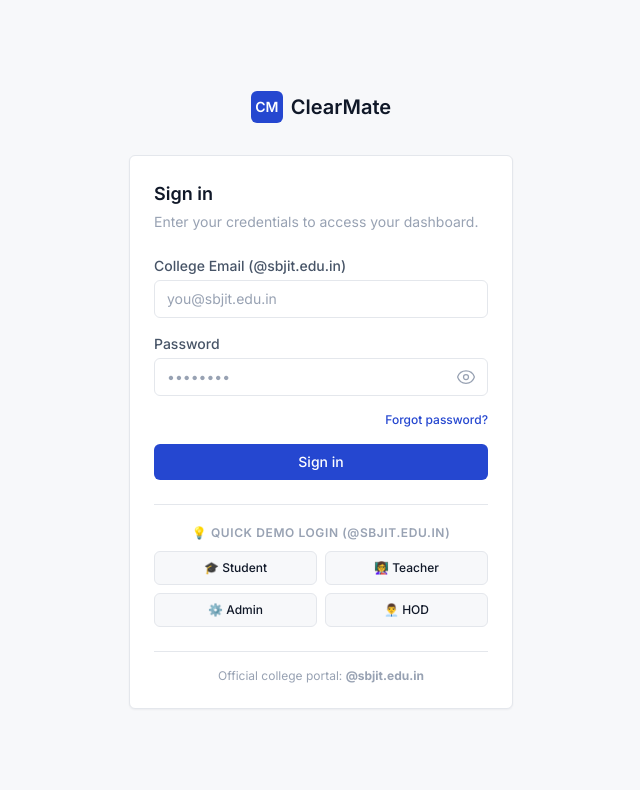
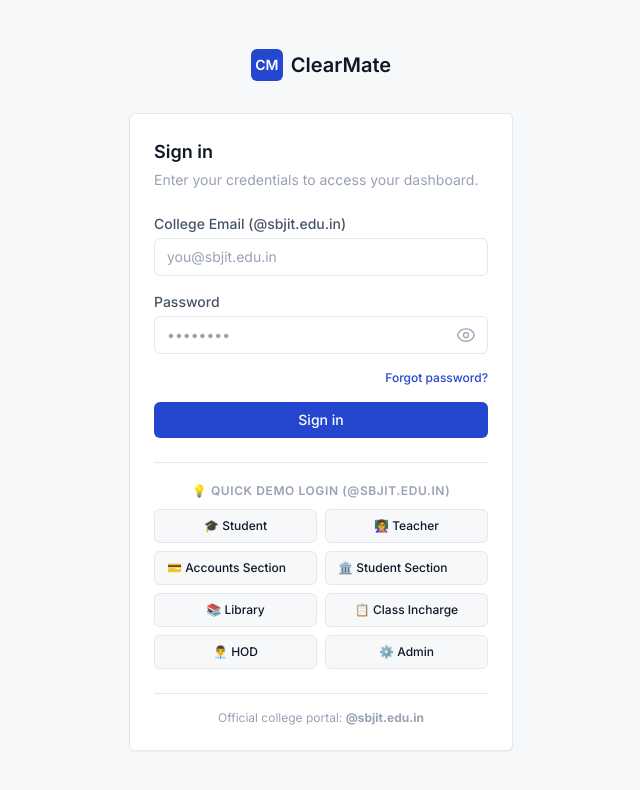
Before and after one commit to Ashutosh18457/CLEARMATE_AI-driven-clearance-system, a React (Vite) app in the folder client/: page /login in a window 1280 px wide. Shown: the top 790 px of the page, without its empty margins (319-959 px from the left). Built offline with nearby package versions, Linux system fonts and the light colour scheme.

Commit message:
feat: add quick demo logins for account section and student section

```diff
--- a/client/src/pages/LoginPage.jsx
+++ b/client/src/pages/LoginPage.jsx
@@ -279,10 +279,31 @@ export default function LoginPage() {
               </button>
               <button
                 type="button"
-                onClick={() => { setEmail('admin@sbjit.edu.in'); setPassword('Password123!'); }}
+                onClick={() => { setEmail('accounts@sbjit.edu.in'); setPassword('Password123!'); }}
+                className="py-2 px-3 bg-canvas hover:bg-surface-hover border border-border-subtle text-ink-primary rounded-md text-xs font-medium transition-all text-left"
+              >
+                💳 Accounts Section
+              </button>
+              <button
+                type="button"
+                onClick={() => { setEmail('student_section@sbjit.edu.in'); setPassword('Password123!'); }}
+                className="py-2 px-3 bg-canvas hover:bg-surface-hover border border-border-subtle text-ink-primary rounded-md text-xs font-medium transition-all text-left"
+              >
+                🏛️ Student Section
+              </button>
+              <button
+                type="button"
+                onClick={() => { setEmail('library@sbjit.edu.in'); setPassword('Password123!'); }}
                 className="py-2 px-3 bg-canvas hover:bg-surface-hover border border-border-subtle text-ink-primary rounded-md text-xs font-medium transition-all"
               >
-                ⚙️ Admin
+                📚 Library
+              </button>
+              <button
+                type="button"
+                onClick={() => { setEmail('ci@sbjit.edu.in'); setPassword('Password123!'); }}
+                className="py-2 px-3 bg-canvas hover:bg-surface-hover border border-border-subtle text-ink-primary rounded-md text-xs font-medium transition-all"
+              >
+                📋 Class Incharge
               </button>
               <button
                 type="button"
@@ -290,6 +311,13 @@ export default function LoginPage() {
                 className="py-2 px-3 bg-canvas hover:bg-surface-hover border border-border-subtle text-ink-primary rounded-md text-xs font-medium transition-all"
               >
                 👨‍💼 HOD
+              </button>
+              <button
+                type="button"
+                onClick={() => { setEmail('admin@sbjit.edu.in'); setPassword('Password123!'); }}
+                className="py-2 px-3 bg-canvas hover:bg-surface-hover border border-border-subtle text-ink-primary rounded-md text-xs font-medium transition-all"
+              >
+                ⚙️ Admin
               </button>
             </div>
           </div>
```
